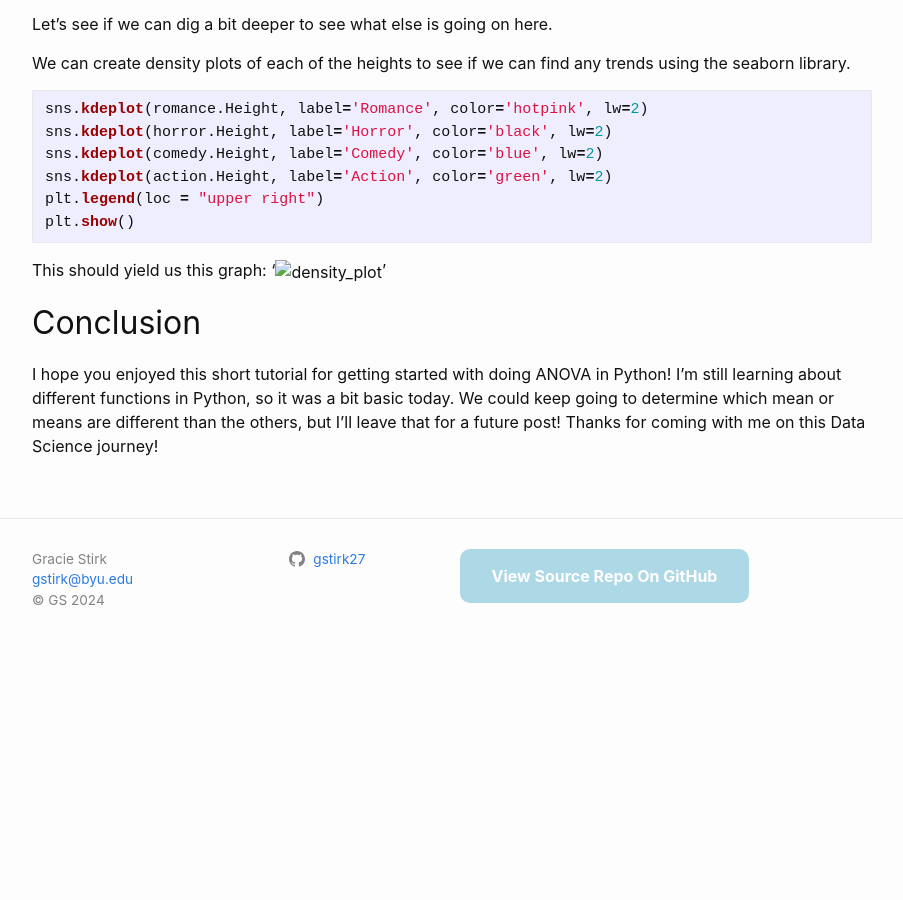
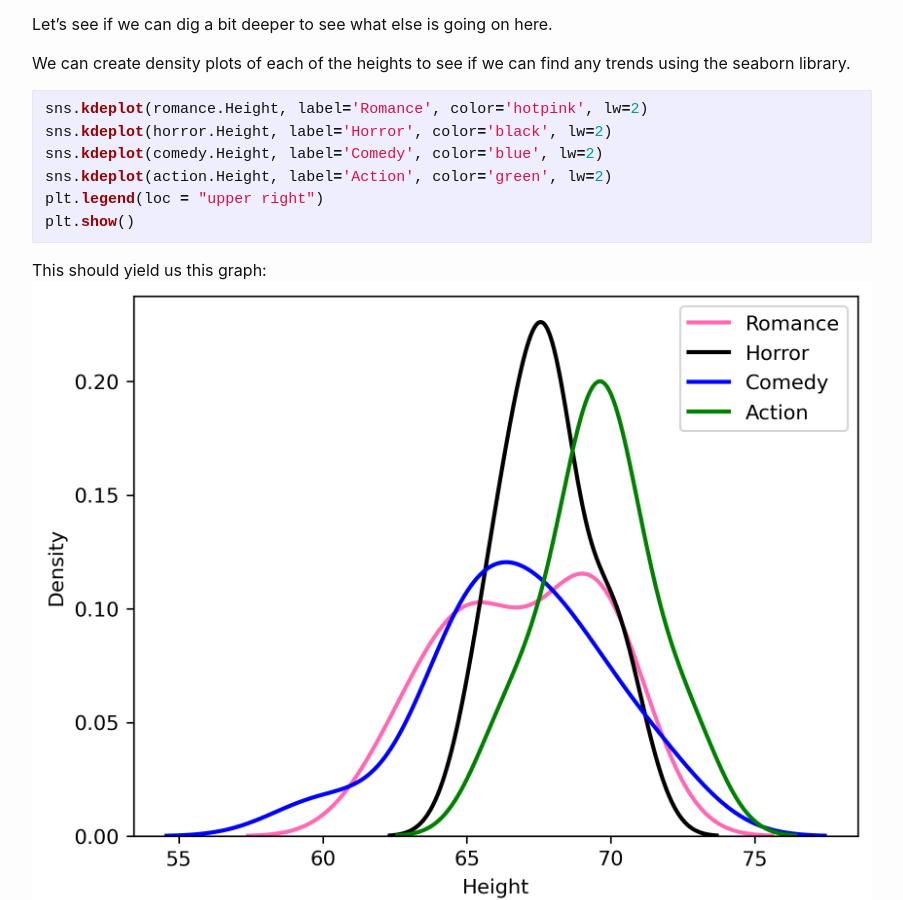
Before and after one commit to gstirk27/Gracie-s-Blog, a Jekyll site: the page built from _posts/2024-10-04-ANOVA-in-Python.md, in a window 1280 px wide and 900 px high, scrolled down 3716 px. Shown: the whole window, without its empty margins (188-1091 px from the left). Built offline with Jekyll 4.4.1, drawn with Linux system fonts in a browser that asks for light colours; comment, search, counter and statistics services are not loaded; before the commit the page ends 4386 px from its top, so only the background shows below that.

Commit message:
refixing picture

````diff
--- a/_posts/2024-10-04-ANOVA-in-Python.md
+++ b/_posts/2024-10-04-ANOVA-in-Python.md
@@ -153,7 +153,7 @@ plt.legend(loc = "upper right")
 plt.show()
 ```
 This should yield us this graph:
-'![density_plot]({{site.url}}/{{site.baseurl}}assets/images/density_plot.png)'
+![density_plot]({{site.url}}/{{site.baseurl}}/assets/images/density_plot.png)
 
 ## Conclusion
 
````
